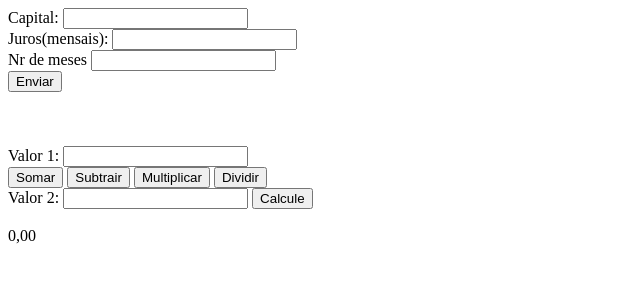
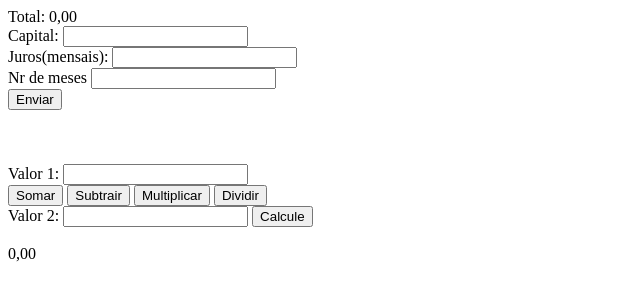
Before and after one commit to beatrizbueno1/primeirroa_3t, a plain HTML site: page index.html in a window 1280 px wide. Shown: the whole page, without its empty margins (0-640 px from the left). Drawn offline with Linux system fonts and the light colour scheme.

Commit message:
Update index.html

```diff
--- a/index.html
+++ b/index.html
@@ -1,15 +1,21 @@
 <!DOCTYPE html>
 <html lang="pt-br">
+
 <head>
   <meta charset="UTF-8">
   <meta http-equiv="X-UA-Compatible" content="IE=edge">
   <meta name="viewport" content="width=device-width, initial-scale=1.0">
   <title>beatriz bueno</title>
   <script src="estudo.js"></script>
+  <link rel="stylesheet" href="geral.css">
 
 </head>
+
 <body>
-
+  <div class="calculadora">
+    <div id="sptotal">
+     <span id="total">Total: 0,00</span>
+     </div>
     Capital: <input id="valor" type="text"><br>
     Juros(mensais): <input id="juros" type="text"><br>
     Nr de meses <input id="meses" type="text"><br>
@@ -29,4 +35,5 @@
 
 
 </body>
+
 </html>
```
Lines whose indentation alone changed are shown as unchanged.
